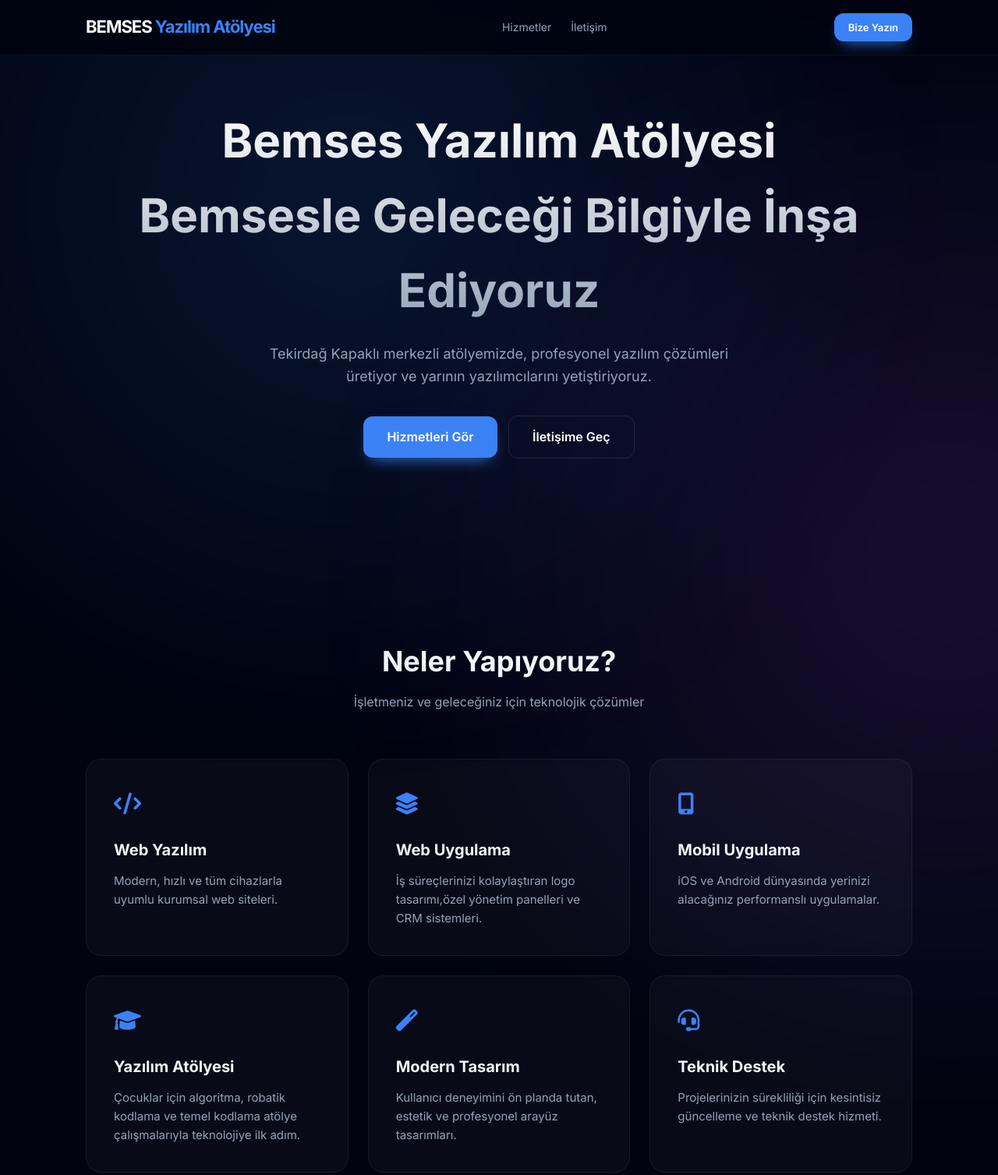
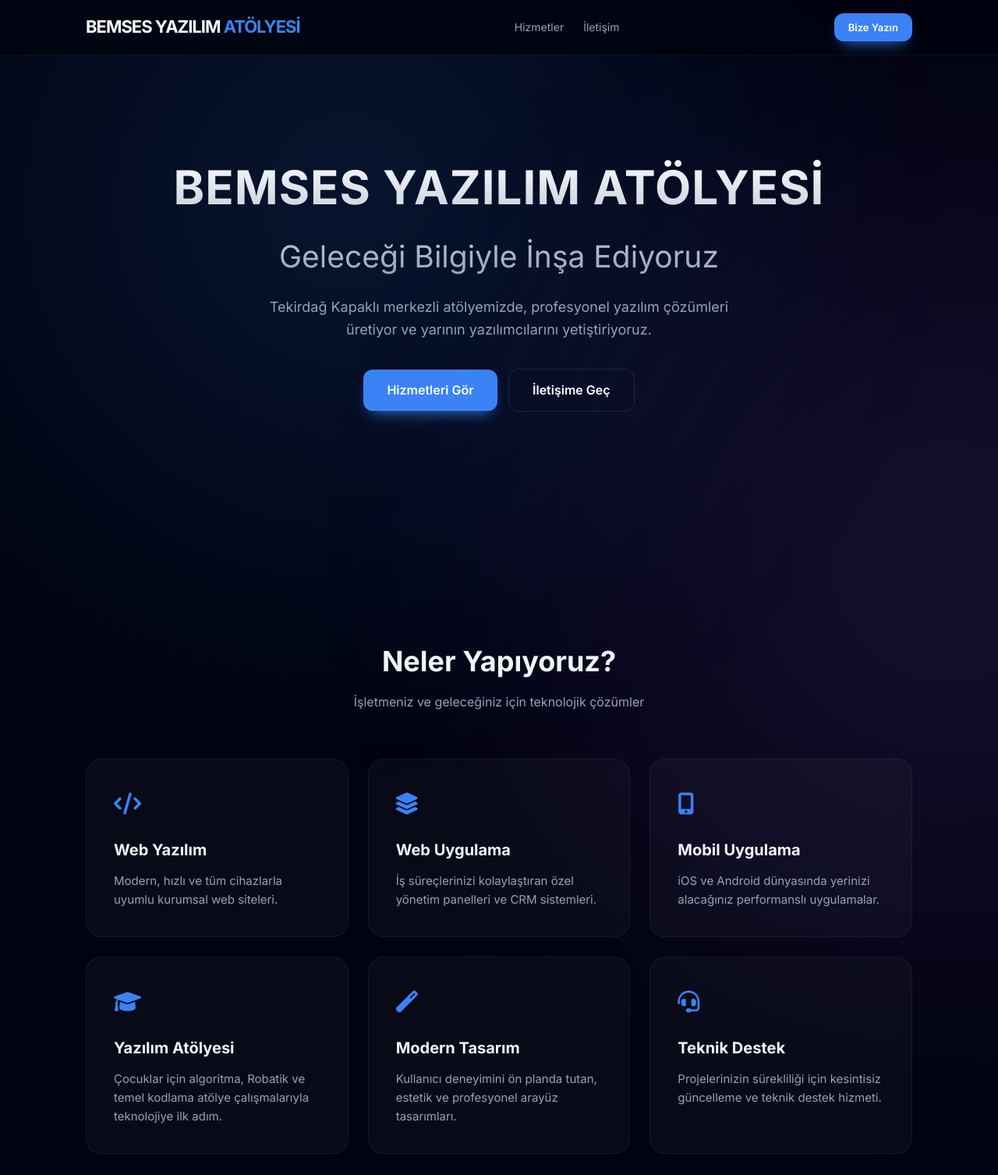
Before and after one commit to bemsesyazilim/bemses-yazilim, a plain HTML site: page index.html in a window 1280 px wide. Shown: the top 1507 px of the page at 78% size. Drawn offline with Linux system fonts and the light colour scheme.

Commit message:
Update index.html
güncel

```diff
--- a/index.html
+++ b/index.html
@@ -146,7 +146,7 @@
     <header>
         <div class="container">
             <nav>
-                <a href="#" class="logo">BEMSES <span> Yazılım Atölyesi</span></a>
+                <a href="#" class="logo">BEMSES YAZILIM <span>ATÖLYESİ</span></a>
                 <ul class="nav-links">
                     <li><a href="#hizmetler">Hizmetler</a></li>
                     <li><a href="#iletisim">İletişim</a></li>
@@ -158,7 +158,11 @@
 
     <section class="hero">
         <div class="container">
-            <h1>Bemses Yazılım Atölyesi<br> Bemsesle Geleceği Bilgiyle İnşa Ediyoruz</h1>
+            <h1 style="text-align: center;">
+    <span style="color: var(--primary-neon); text-transform: uppercase; font-weight: 800; letter-spacing: 1px;">BEMSES YAZILIM ATÖLYESİ</span>
+    <br>
+    <span style="color: var(--text-muted); font-size: 0.65em; font-weight: 400; display: block; margin-top: 10px;">Geleceği Bilgiyle İnşa Ediyoruz</span></h1>
+
             <p>Tekirdağ Kapaklı merkezli atölyemizde, profesyonel yazılım çözümleri üretiyor ve yarının yazılımcılarını yetiştiriyoruz.</p>
             <div class="hero-btns">
                 <a href="#hizmetler" class="btn btn-primary">Hizmetleri Gör</a>
@@ -183,7 +187,7 @@
                 <div class="card">
                     <div class="card-icon"><i class="fas fa-layer-group"></i></div>
                     <h3>Web Uygulama</h3>
-                    <p>İş süreçlerinizi kolaylaştıran logo tasarımı,özel yönetim panelleri ve CRM sistemleri.</p>
+                    <p>İş süreçlerinizi kolaylaştıran özel yönetim panelleri ve CRM sistemleri.</p>
                 </div>
 
                 <div class="card">
@@ -195,7 +199,7 @@
                 <div class="card">
                     <div class="card-icon"><i class="fas fa-graduation-cap"></i></div>
                     <h3>Yazılım Atölyesi</h3>
-                    <p>Çocuklar için algoritma, robatik kodlama ve temel kodlama atölye çalışmalarıyla teknolojiye ilk adım.</p>
+                    <p>Çocuklar için algoritma, Robatik  ve temel kodlama atölye çalışmalarıyla teknolojiye ilk adım.</p>
                 </div>
 
                 <div class="card">
```
